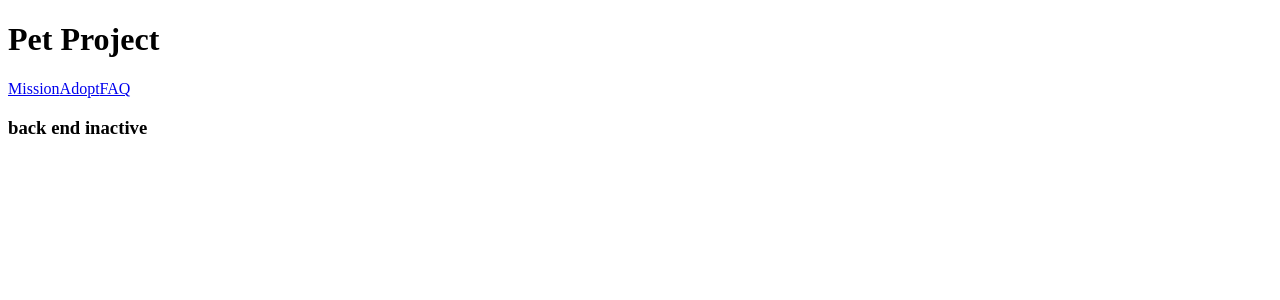
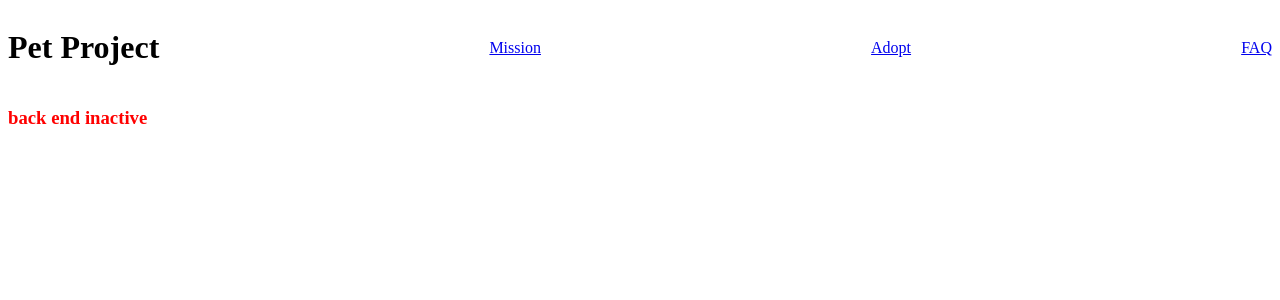
Before and after one commit to Code-the-Dream-School/ffprac-team3-front, a React (Vite) app: page / in a window 1280 px wide. Shown: the top 300 px of the page. Built offline with nearby package versions, Linux system fonts and the light colour scheme; no server answers.

Commit message:
basic nav styling

```diff
--- a/src/App.jsx
+++ b/src/App.jsx
@@ -24,6 +24,7 @@ function App() {
   const LandingPage = () => {
     return (
       <>
+        <div className='nav'>
           <h1>Pet Project</h1>
           <Link to='/mission'>
             Mission
@@ -34,7 +35,9 @@ function App() {
           <Link to='/faq'>
             FAQ
           </Link>
-        {message ? <h3>back end active</h3> : <h3>back end inactive</h3>}
+        </div>
+        {message ? <h3>back end active</h3>
+          : <h3 style={{ color: "red" }}>back end inactive</h3>}
       </>
     )
   }
--- a/src/index.css
+++ b/src/index.css
@@ -0,0 +1,6 @@
+
+.nav{
+    display: flex;
+    justify-content: space-between;
+    align-items: center;
+}
```
Lines whose indentation alone changed are shown as unchanged.
